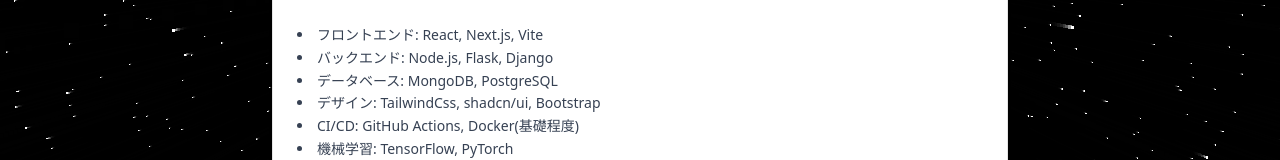
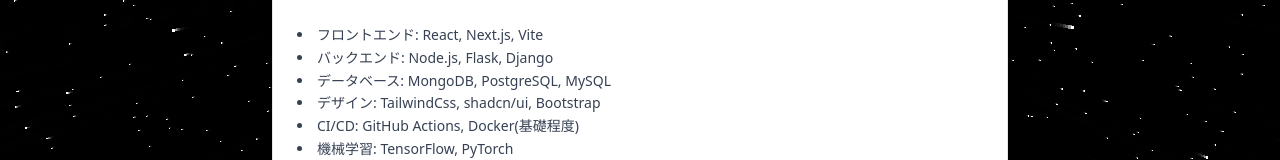
Before and after one commit to latttchc/my-portfolio, a Next.js app: page /about in a window 1280 px wide. Shown: the part 463-623 px from the top of the page. Built offline with nearby package versions, Linux system fonts and the light colour scheme.

Commit message:
Add: 文章追加

```diff
--- a/app/about/page.tsx
+++ b/app/about/page.tsx
@@ -88,7 +88,7 @@
                         <ul className="list-disc list-inside">
                             <li>フロントエンド: React, Next.js, Vite</li>
                             <li>バックエンド: Node.js, Flask, Django</li>
-                            <li>データベース: MongoDB, PostgreSQL</li>
+                            <li>データベース: MongoDB, PostgreSQL, MySQL</li>
                             <li>デザイン: TailwindCss, shadcn/ui, Bootstrap</li>
                             <li>CI/CD: GitHub Actions, Docker(基礎程度)</li>
                             <li>機械学習: TensorFlow, PyTorch</li>
```
